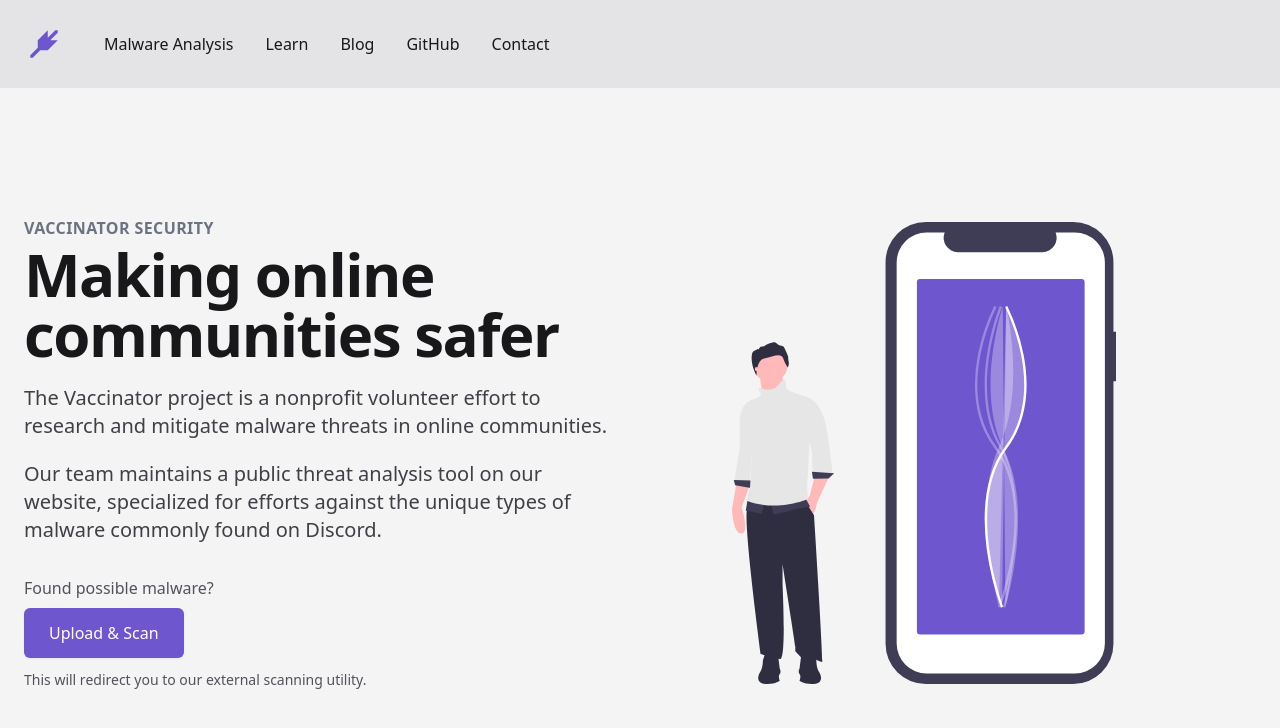
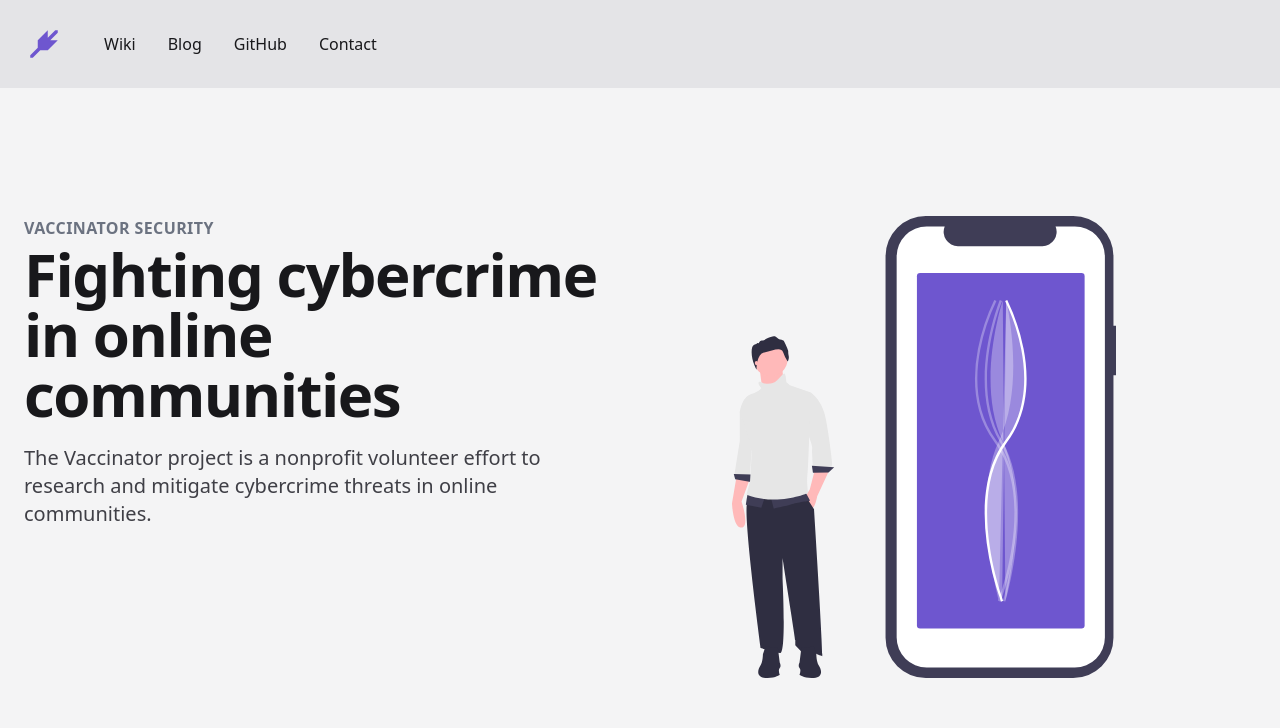
Before and after one commit to VaccinatorSec/site, a Nuxt app: page / in a window 1280 px wide. Shown: the top 728 px of the page. Built offline with nearby package versions, Linux system fonts and the light colour scheme.

Commit message:
about time I updated the site

```diff
--- a/components/Hero.vue
+++ b/components/Hero.vue
@@ -9,7 +9,7 @@
           </span>
         </h1>
         <p v-for="desc in description" :key="desc" class="mt-3 text-base text-zinc-700 dark:text-zinc-400 sm:mt-5 sm:text-xl lg:text-lg xl:text-xl">{{ desc }}</p>
-        <div class="mt-8 sm:max-w-lg sm:mx-auto sm:text-center lg:text-left lg:mx-0">
+        <!-- <div class="mt-8 sm:max-w-lg sm:mx-auto sm:text-center lg:text-left lg:mx-0">
           <p class="text-base font-medium text-zinc-600 dark:text-zinc-400">{{ cta.upsell }}</p>
           <NuxtLink
             type="submit"
@@ -21,7 +21,7 @@
           <p class="mt-3 text-sm text-zinc-600">
             {{ cta.smallprint }}
           </p>
-        </div>
+        </div> -->
       </div>
       <div class="hidden mt-12 sm:max-w-lg sm:mx-auto lg:mt-0 lg:max-w-none lg:mx-0 lg:col-span-6 lg:flex lg:items-center">
         <div class="mx-auto w-full rounded-lg lg:max-w-md block">
@@ -37,17 +37,17 @@
   data() {
     return {
       title: "Vaccinator Security",
-      tagline: "Making online communities safer",
+      tagline: "Fighting cybercrime in online communities",
       description: [
-          "The Vaccinator project is a nonprofit volunteer effort to research and mitigate malware threats in online communities.",
-          "Our team maintains a public threat analysis tool on our website, specialized for efforts against the unique types of malware commonly found on Discord."
+          "The Vaccinator project is a nonprofit volunteer effort to research and mitigate cybercrime threats in online communities.",
+          // "Our team maintains a public threat analysis tool on our website, specialized for efforts against the unique types of malware commonly found on Discord."
       ],
-      cta: {
-        upsell: "Found possible malware?",
-        href: "https://analysis.vaccinator.tech",
-        text: "Upload & Scan",
-        smallprint: "This will redirect you to our external scanning utility."
-      }
+      // cta: {
+      //   upsell: "Found possible malware?",
+      //   href: "https://analysis.vaccinator.tech",
+      //   text: "Upload & Scan",
+      //   smallprint: "This will redirect you to our external scanning utility."
+      // }
     }
   }
 }
--- a/components/Navbar.vue
+++ b/components/Navbar.vue
@@ -48,16 +48,12 @@
     return {
       navigation: [
         {
-          name: "Malware Analysis",
-          href: "https://analysis.vaccinator.tech"
-        },
-        {
-          name: "Learn",
-          href: "#" // todo: /learn
+          name: "Wiki",
+          href: "https://wiki.vaccinator.tech"
         },
         {
           name: "Blog",
-          href: "#" // todo: /blog
+          href: "https://blog.vaccinator.tech"
         },
         {
           name: "GitHub",
```
Also changed, not shown: markdown/blog/index.md (deleted, +0 -3 lines), markdown/learn/discord-scams.md (deleted, +0 -3 lines), markdown/learn/index.md (deleted, +0 -16 lines), markdown/learn/resources/index.md (deleted, +0 -22 lines), markdown/learn/threats/index.md (deleted, +0 -27 lines), markdown/learn/threats/password-stealers.md (deleted), markdown/learn/threats/token-stealers.md (deleted).
